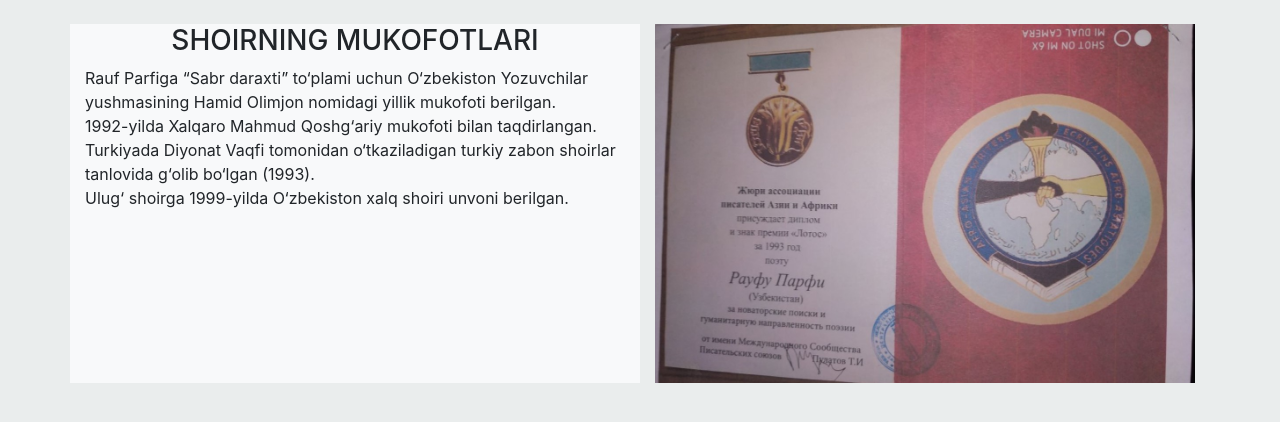
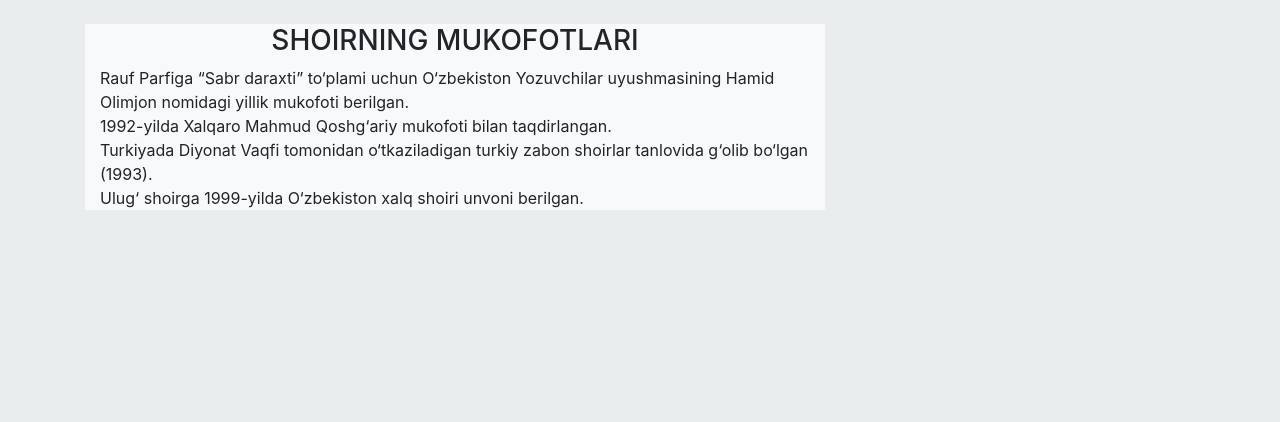
Before and after one commit to saidaxon/saidaxon, a Django app: page /mukofot/ in a window 1280 px wide. Shown: the part 56-478 px from the top of the page. Run offline with Django 4.2, Linux system fonts and the light colour scheme; parts of the project's set-up code (start-up, migrations or seed data) failed here and were passed over; some libraries are stand-ins or nearby versions.

Commit message:
initial commit

```diff
--- a/templates/mukofot.html
+++ b/templates/mukofot.html
@@ -7,22 +7,19 @@
 
 <div id="mukofotlar ">
     <div class="container">
-        <div class="row">
 
-             <div class="bg-light col-md-6 mt-4">
+
+             <div class="bg-light col-md-8 mt-4">
                  <h3 class="text-center"> SHOIRNING MUKOFOTLARI</h3>
 
 
-                 <p>Rauf Parfiga “Sabr daraxti” to‘plami uchun O‘zbekiston Yozuvchilar yushmasining Hamid Olimjon nomidagi yillik mukofoti berilgan.</br> 1992-yilda Xalqaro Mahmud Qoshg‘ariy mukofoti bilan taqdirlangan.
+                 <p>Rauf Parfiga “Sabr daraxti” to‘plami uchun O‘zbekiston Yozuvchilar uyushmasining Hamid Olimjon nomidagi yillik mukofoti berilgan.</br> 1992-yilda Xalqaro Mahmud Qoshg‘ariy mukofoti bilan taqdirlangan.
                      </br>Turkiyada Diyonat Vaqfi tomonidan o‘tkaziladigan turkiy zabon shoirlar tanlovida g‘olib bo‘lgan (1993).
                      </br>Ulug‘ shoirga 1999-yilda O‘zbekiston xalq shoiri unvoni berilgan.</p>
 
             </div>
-            <div class="col-md-6 mt-4">
-                    <img src="{% static 'images/LOTOS.jpg' %}" class="img-fluid" alt="banner1">
 
-                </div>
-        </div>
+
     </div>
 </div>
 
```
Also changed, not shown: templates/surat.html (+6 -6 lines).
